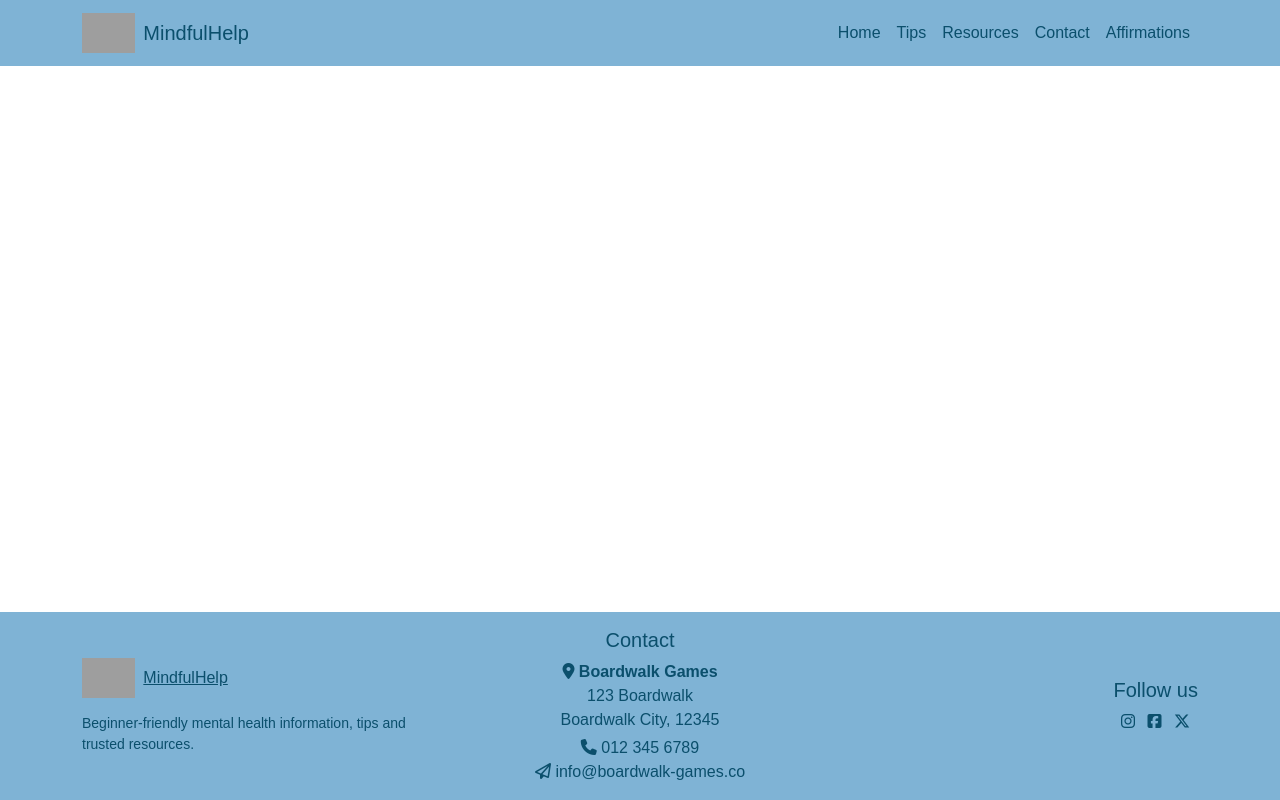
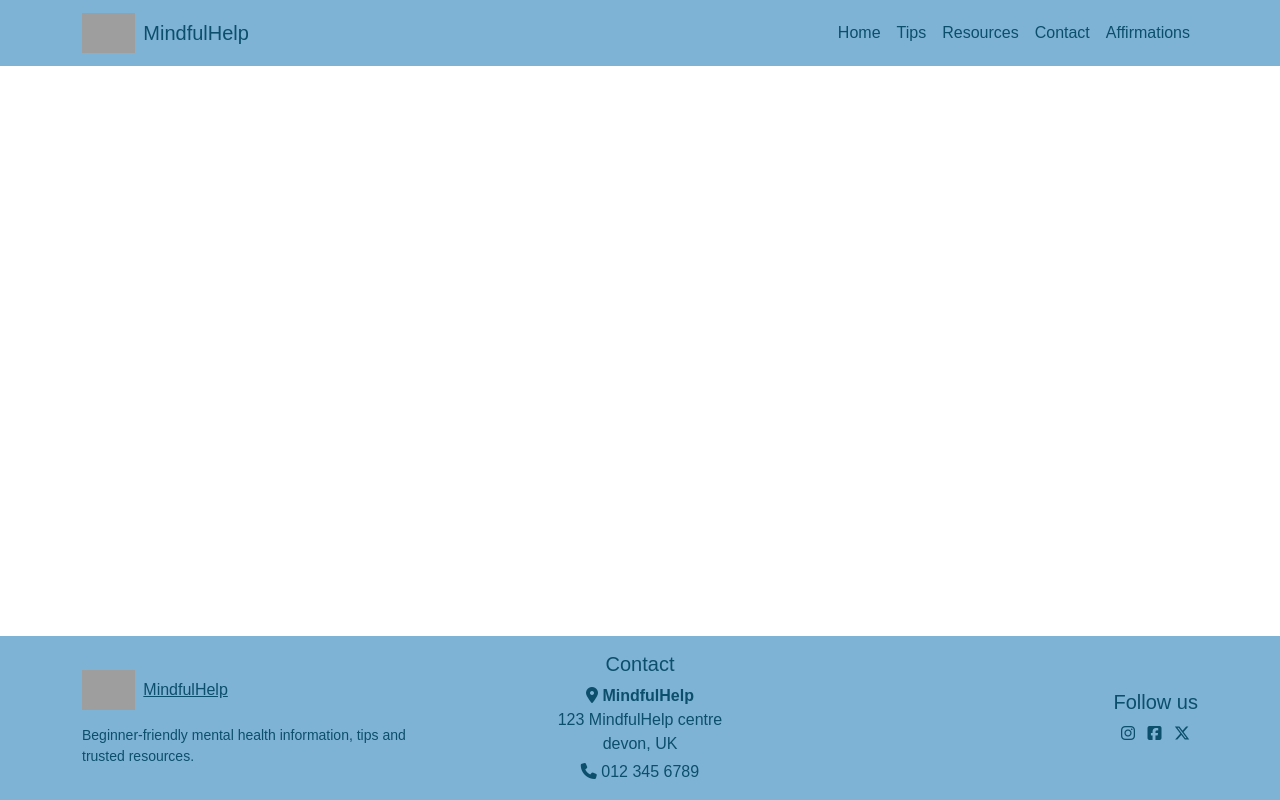
Before and after one commit to JoshuaCottle/Portfolio-Project, a plain HTML site: page index.html in a window 1280 px wide. Drawn offline with nearby package versions, Linux system fonts and the light colour scheme; grey boxes are pictures that could not be loaded; a web font is replaced by a local one.

Commit message:
finished contact me changes

```diff
--- a/index.html
+++ b/index.html
@@ -69,12 +69,12 @@
                 <div class="col-12 col-md-4 text-center mb-3 mb-md-0">
                     <h5 class="mb-2">Contact</h5>
                     <address class="mb-1">
-                        <strong><i class="fa-solid fa-location-dot"></i> Boardwalk Games</strong><br>
-                        123 Boardwalk<br>
-                        Boardwalk City, 12345
+                        <strong><i class="fa-solid fa-location-dot"></i> MindfulHelp</strong><br>
+                        123 MindfulHelp centre <br>
+                        devon, UK
                     </address>
                     <p class="mb-0"><i class="fa-solid fa-phone"></i> 012 345 6789</p>
-                    <p class="mb-0"><i class="fa-regular fa-paper-plane"></i> info@boardwalk-games.co</p>
+
                 </div>
 
                 <!-- Social / Links -->
```
